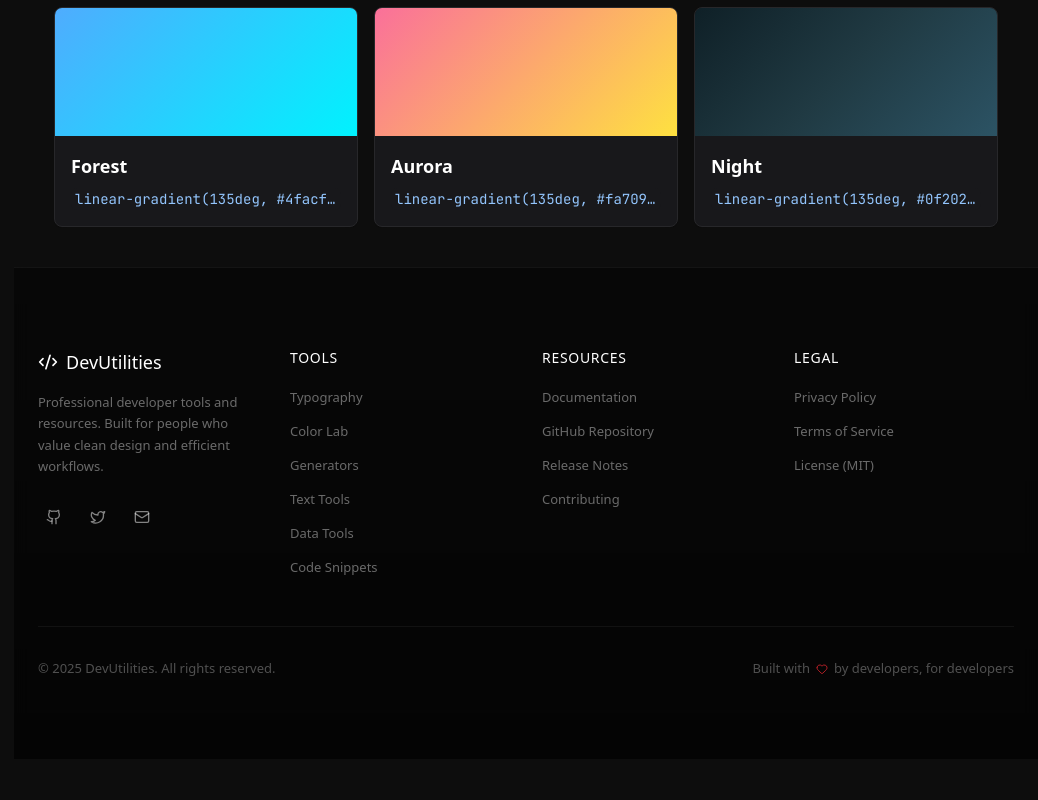
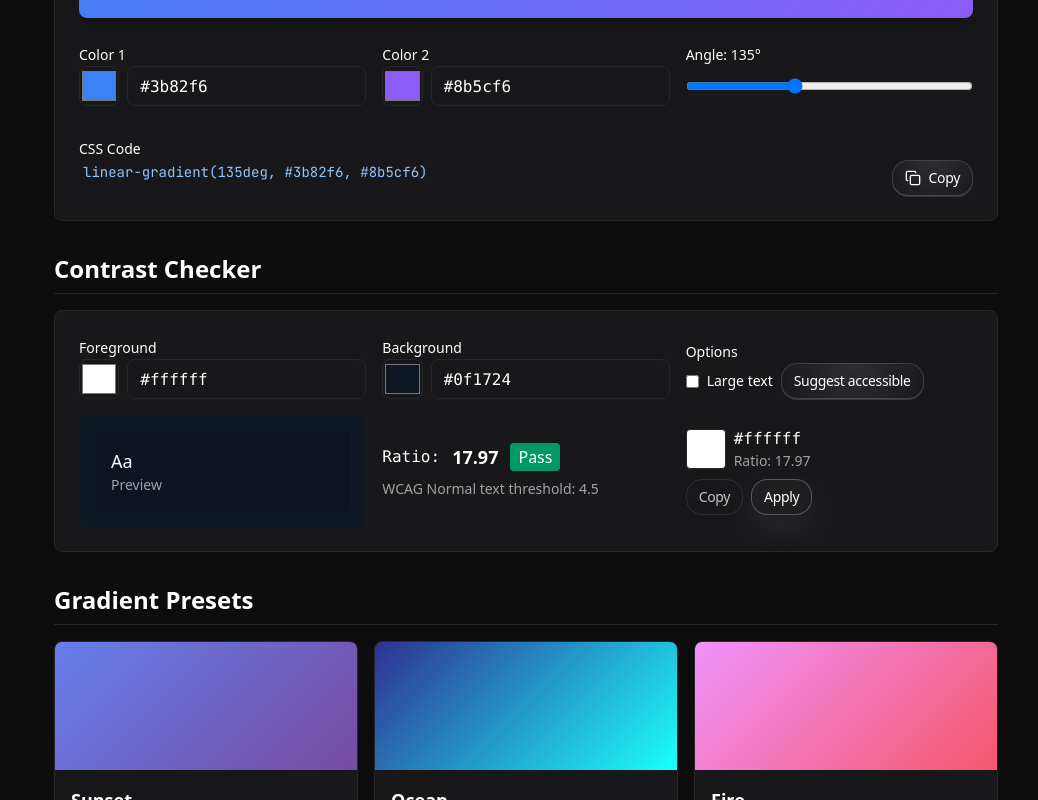
Before and after one commit to TheYuvrajMishra/utilities-dev, a Next.js app: page /colors in a window 1280 px wide. Shown: the part 2000-2800 px from the top of the page, without its empty margins (242-1280 px from the left). Before the commit the page ends 2759 px from the top, so only its background shows below. Built offline with nearby package versions, Linux system fonts and the light colour scheme.

Commit message:
colors added

```diff
--- a/app/colors/page.tsx
+++ b/app/colors/page.tsx
@@ -8,26 +8,16 @@
 import { toast } from 'sonner';
 
 const predefinedPalettes = [
-  {
-    name: 'Ocean Breeze',
-    colors: ['#0891b2', '#06b6d4', '#22d3ee', '#67e8f9', '#a5f3fc'],
-  },
-  {
-    name: 'Sunset Vibes',
-    colors: ['#f59e0b', '#f97316', '#ef4444', '#ec4899', '#d946ef'],
-  },
-  {
-    name: 'Forest Green',
-    colors: ['#065f46', '#059669', '#10b981', '#34d399', '#6ee7b7'],
-  },
-  {
-    name: 'Purple Dream',
-    colors: ['#581c87', '#7c3aed', '#8b5cf6', '#a78bfa', '#c4b5fd'],
-  },
-  {
-    name: 'Monochrome',
-    colors: ['#18181b', '#27272a', '#3f3f46', '#71717a', '#a1a1aa'],
-  },
+  { name: 'Ocean Breeze', colors: ['#0891b2', '#06b6d4', '#22d3ee', '#67e8f9', '#a5f3fc'] },
+  { name: 'Sunset Vibes', colors: ['#f59e0b', '#f97316', '#ef4444', '#ec4899', '#d946ef'] },
+  { name: 'Forest Green', colors: ['#065f46', '#059669', '#10b981', '#34d399', '#6ee7b7'] },
+  { name: 'Purple Dream', colors: ['#581c87', '#7c3aed', '#8b5cf6', '#a78bfa', '#c4b5fd'] },
+  { name: 'Monochrome', colors: ['#18181b', '#27272a', '#3f3f46', '#71717a', '#a1a1aa'] },
+  { name: 'Retro Neon', colors: ['#ff007a', '#ff8a00', '#ffd600', '#8cff66', '#00fff0'] },
+  { name: 'Soft Pastels', colors: ['#f8b4d9', '#fce7f3', '#c7f9cc', '#dbeafe', '#fff1d6'] },
+  { name: 'Earth Tones', colors: ['#7c3e1b', '#b45309', '#f59e0b', '#fde68a', '#efefef'] },
+  { name: 'Corporate Blue', colors: ['#0b3d91', '#1366d6', '#2ea6ff', '#7fd3ff', '#dff6ff'] },
+  { name: 'Minimal Slate', colors: ['#0f1724', '#111827', '#374151', '#9ca3af', '#e6e7ea'] },
 ];
 
 const gradientPresets = [
@@ -36,14 +26,89 @@
   { name: 'Fire', css: 'linear-gradient(135deg, #f093fb 0%, #f5576c 100%)' },
   { name: 'Forest', css: 'linear-gradient(135deg, #4facfe 0%, #00f2fe 100%)' },
   { name: 'Aurora', css: 'linear-gradient(135deg, #fa709a 0%, #fee140 100%)' },
+  { name: 'Dusk', css: 'linear-gradient(135deg, #0f2027 0%, #203a43 50%, #2c5364 100%)' },
   { name: 'Night', css: 'linear-gradient(135deg, #0f2027 0%, #203a43 50%, #2c5364 100%)' },
 ];
+
+// --- Contrast helpers ---
+function hexToRgb(hex: string) {
+  const sanitized = hex.replace('#', '').trim();
+  const h = sanitized.length === 3 ? sanitized.split('').map(c => c + c).join('') : sanitized;
+  const r = parseInt(h.slice(0, 2), 16);
+  const g = parseInt(h.slice(2, 4), 16);
+  const b = parseInt(h.slice(4, 6), 16);
+  return { r, g, b };
+}
+
+function srgbToLinear(channel: number) {
+  const c = channel / 255;
+  return c <= 0.03928 ? c / 12.92 : Math.pow((c + 0.055) / 1.055, 2.4);
+}
+
+function luminance(hex: string) {
+  const { r, g, b } = hexToRgb(hex);
+  return 0.2126 * srgbToLinear(r) + 0.7152 * srgbToLinear(g) + 0.0722 * srgbToLinear(b);
+}
+
+function contrastRatio(hexA: string, hexB: string) {
+  const la = luminance(hexA);
+  const lb = luminance(hexB);
+  const L1 = Math.max(la, lb);
+  const L2 = Math.min(la, lb);
+  return +( (L1 + 0.05) / (L2 + 0.05) ).toFixed(2);
+}
+
+function blendTowards(hex: string, targetHex: string, t: number) {
+  const a = hexToRgb(hex);
+  const b = hexToRgb(targetHex);
+  const r = Math.round(a.r + (b.r - a.r) * t);
+  const g = Math.round(a.g + (b.g - a.g) * t);
+  const bl = Math.round(a.b + (b.b - a.b) * t);
+  return `#${[r, g, bl].map(v => v.toString(16).padStart(2, '0')).join('')}`;
+}
+
+function suggestAccessibleForeground(fg: string, bg: string, targetRatio = 4.5) {
+  // First try white/black
+  const whiteRatio = contrastRatio('#ffffff', bg);
+  const blackRatio = contrastRatio('#000000', bg);
+  if (whiteRatio >= targetRatio) return { suggestion: '#ffffff', ratio: whiteRatio };
+  if (blackRatio >= targetRatio) return { suggestion: '#000000', ratio: blackRatio };
+
+  // Otherwise, blend the foreground toward white and black and pick smallest step that meets target
+  // Search t from 0 to 1
+  for (let i = 1; i <= 100; i++) {
+    const t = i / 100;
+    const tryWhite = blendTowards(fg, '#ffffff', t);
+    if (contrastRatio(tryWhite, bg) >= targetRatio) return { suggestion: tryWhite, ratio: contrastRatio(tryWhite, bg) };
+    const tryBlack = blendTowards(fg, '#000000', t);
+    if (contrastRatio(tryBlack, bg) >= targetRatio) return { suggestion: tryBlack, ratio: contrastRatio(tryBlack, bg) };
+  }
+
+  // fallback: return white with its ratio
+  return { suggestion: '#ffffff', ratio: whiteRatio };
+}
 
 export default function ColorsPage() {
   const [customColors, setCustomColors] = useState(['#3b82f6', '#8b5cf6', '#ec4899']);
   const [gradientColor1, setGradientColor1] = useState('#3b82f6');
   const [gradientColor2, setGradientColor2] = useState('#8b5cf6');
   const [gradientAngle, setGradientAngle] = useState(135);
+
+  // Contrast checker state
+  const [foreground, setForeground] = useState('#ffffff');
+  const [background, setBackground] = useState('#0f1724');
+  const [largeText, setLargeText] = useState(false);
+  const [suggestion, setSuggestion] = useState<{ suggestion: string; ratio: number }>(() => ({ suggestion: '#ffffff', ratio: contrastRatio('#ffffff', '#0f1724') }));
+
+  const ratio = contrastRatio(foreground, background);
+  const threshold = largeText ? 3 : 4.5;
+  const isPassing = ratio >= threshold;
+
+  const handleSuggest = () => {
+    const res = suggestAccessibleForeground(foreground, background, threshold);
+    setSuggestion(res);
+    toast.success('Suggestion generated');
+  };
 
   const generateRandomColor = () => {
     return '#' + Math.floor(Math.random() * 16777215).toString(16).padStart(6, '0');
@@ -264,6 +329,86 @@
         </Card>
       </section>
 
+      {/* Contrast Checker */}
+      <section className="space-y-4">
+        <h2 className="text-2xl font-semibold border-b border-border pb-2">Contrast Checker</h2>
+
+        <Card className="p-6 space-y-4">
+          <div className="grid grid-cols-1 md:grid-cols-3 gap-4 items-end">
+            <div className="space-y-2">
+              <label className="text-sm font-medium">Foreground</label>
+              <div className="flex gap-2">
+                <input
+                  type="color"
+                  value={foreground}
+                  onChange={(e) => setForeground(e.target.value)}
+                  className="w-12 h-10 rounded-lg cursor-pointer border border-border"
+                />
+                <Input type="text" value={foreground} onChange={(e) => setForeground(e.target.value)} className="flex-1 font-mono" />
+              </div>
+            </div>
+
+            <div className="space-y-2">
+              <label className="text-sm font-medium">Background</label>
+              <div className="flex gap-2">
+                <input
+                  type="color"
+                  value={background}
+                  onChange={(e) => setBackground(e.target.value)}
+                  className="w-12 h-10 rounded-lg cursor-pointer border border-border"
+                />
+                <Input type="text" value={background} onChange={(e) => setBackground(e.target.value)} className="flex-1 font-mono" />
+              </div>
+            </div>
+
+            <div>
+              <label className="text-sm font-medium">Options</label>
+              <div className="flex gap-2 items-center">
+                <label className="flex items-center gap-2 text-sm">
+                  <input type="checkbox" checked={largeText} onChange={(e) => setLargeText(e.target.checked)} />
+                  Large text
+                </label>
+                <Button onClick={() => handleSuggest()} className="gap-2">Suggest accessible</Button>
+              </div>
+            </div>
+          </div>
+
+          <div className="grid md:grid-cols-3 gap-4 items-center">
+            <div className="p-4 rounded-lg" style={{ background: background }}>
+              <div className="p-4 rounded" style={{ background: 'rgba(0,0,0,0.12)' }}>
+                <div style={{ color: foreground }} className="text-lg font-medium">Aa</div>
+                <div className="text-sm text-white/60">Preview</div>
+              </div>
+            </div>
+
+            <div className="space-y-2">
+              <div className="flex items-center gap-3">
+                <span className="font-mono">Ratio:</span>
+                <span className="text-lg font-semibold">{ratio}</span>
+                <span className={`px-2 py-0.5 rounded ${isPassing ? 'bg-emerald-600 text-white' : 'bg-rose-600 text-white'}`}>{isPassing ? 'Pass' : 'Fail'}</span>
+              </div>
+              <div className="text-sm text-white/60">
+                WCAG {largeText ? 'Large' : 'Normal'} text threshold: {largeText ? '3.0' : '4.5'}
+              </div>
+            </div>
+
+            <div className="space-y-2">
+              <div className="flex items-center gap-2">
+                <div className="w-10 h-10 rounded border" style={{ background: suggestion.suggestion }} />
+                <div>
+                  <div className="font-mono">{suggestion.suggestion}</div>
+                  <div className="text-sm text-white/60">Ratio: {suggestion.ratio}</div>
+                </div>
+              </div>
+              <div className="flex gap-2">
+                <Button onClick={() => { navigator.clipboard.writeText(suggestion.suggestion); toast.success('Copied suggestion'); }} variant="ghost">Copy</Button>
+                <Button onClick={() => setForeground(suggestion.suggestion)} variant="outline">Apply</Button>
+              </div>
+            </div>
+          </div>
+        </Card>
+      </section>
+
       {/* Gradient Presets */}
       <section className="space-y-4">
         <h2 className="text-2xl font-semibold border-b border-border pb-2">
--- a/components/ui/Button.tsx
+++ b/components/ui/Button.tsx
@@ -24,10 +24,10 @@
   };
 
   const sizes = {
-    sm: 'h-8 px-3 text-sm',
-    md: 'h-10 px-4 text-sm',
-    lg: 'h-12 px-6 text-base',
-    xl: 'h-14 px-8 text-[15px]'
+    sm: 'h-7 px-2 text-sm',
+    md: 'h-9 px-3 text-sm',
+    lg: 'h-10 px-4 text-sm',
+    xl: 'h-11 px-5 text-[14px]'
   };
 
   // ensure button type defaults to button (avoid accidental form submit)
```
Also changed, not shown: app/page.tsx (+10 -13 lines).
